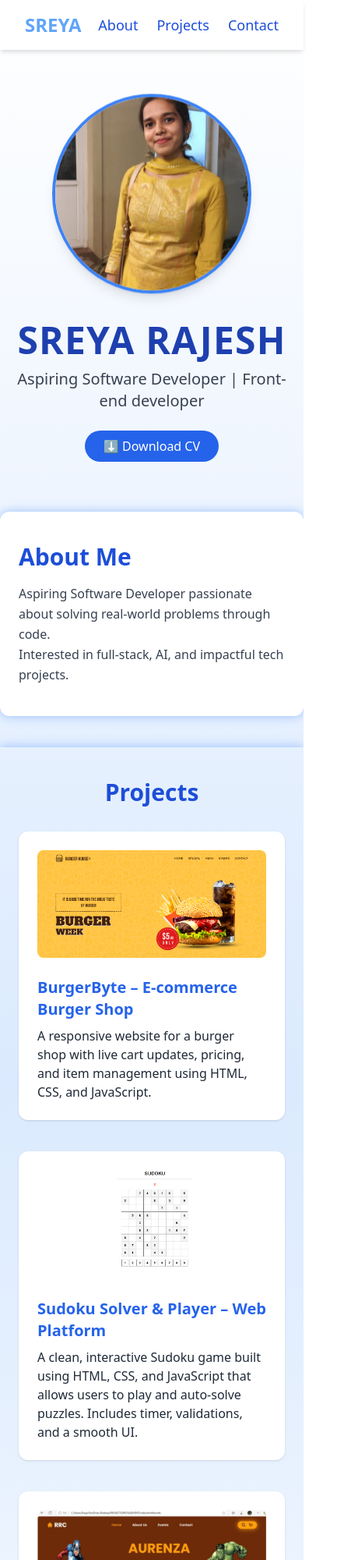
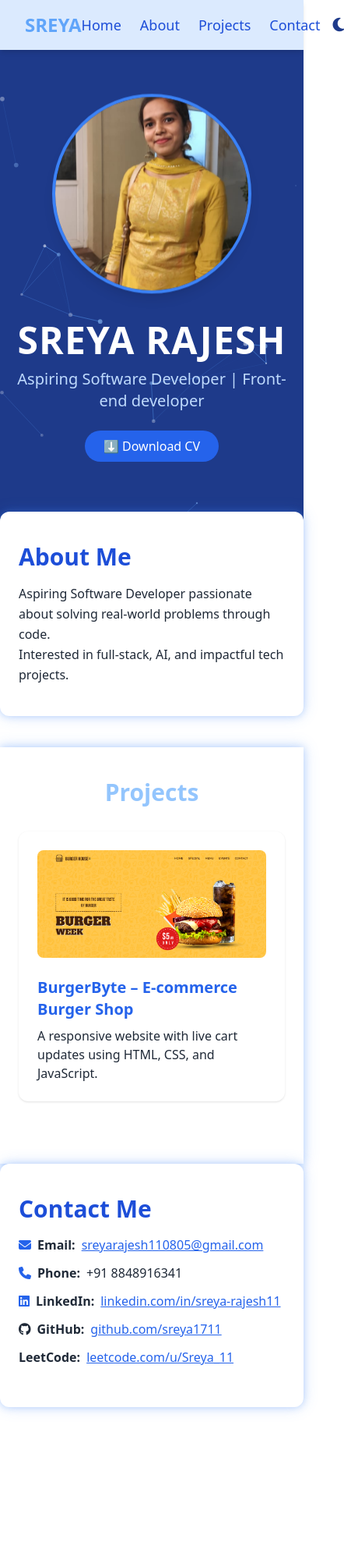
Before and after one commit to sreya1711/PORTFOLIO11, a plain HTML site: page index.html in a window 390 px wide. Shown: the top 2000 px of the page at 78% size, 442 px wide, since content can reach past the window. After the commit the page ends 1844 px from the top, so only its background shows below. Drawn offline with nearby package versions, Linux system fonts and the light colour scheme.

Commit message:
Update index.html

```diff
--- a/index.html
+++ b/index.html
@@ -1,21 +1,28 @@
 <!DOCTYPE html>
 <html lang="en">
 <head>
-  <meta charset="UTF-8">
-  <meta name="viewport" content="width=device-width, initial-scale=1.0">
+  <meta charset="UTF-8" />
+  <meta name="viewport" content="width=device-width, initial-scale=1.0" />
   <title>Sreya Rajesh | Portfolio</title>
-  <script src="https://kit.fontawesome.com/a076d05399.js" crossorigin="anonymous"></script>
-
+  <!-- Updated Font Awesome 6 -->
+  <link rel="stylesheet" href="https://cdnjs.cloudflare.com/ajax/libs/font-awesome/6.4.0/css/all.min.css" />
   <script src="https://cdn.tailwindcss.com"></script>
+  <script>
+    tailwind.config = {
+      darkMode: 'class'
+    }
+  </script>
+  <script src="https://cdn.jsdelivr.net/npm/tsparticles@2.11.1/tsparticles.bundle.min.js"></script>
   <style>
     html {
       scroll-behavior: smooth;
+      transition: background-color 0.3s ease, color 0.3s ease;
     }
     .floating {
       animation: float 3s ease-in-out infinite;
     }
     @keyframes float {
-      0%, 100% { transform: translateY(0px); }
+      0%, 100% { transform: translateY(0); }
       50% { transform: translateY(-10px); }
     }
     .section-float {
@@ -23,7 +30,7 @@
       overflow: auto;
     }
     @keyframes float-section {
-      0%, 100% { transform: translateY(0px); }
+      0%, 100% { transform: translateY(0); }
       50% { transform: translateY(-5px); }
     }
     .glow {
@@ -39,52 +46,64 @@
       }
     }
     @keyframes blinkColor {
-  0%, 100% {
-    color: #60a5fa;  /* Light Blue */
+      0%, 100% { color: #60a5fa; }
+      50% { color: #1e3a8a; }
     }
-  50% {
-    color: #1e3a8a;  /* Dark Blue */
-  }
-}
-
     .blink {
       animation: blinkColor 1s infinite;
     }
+    #tsparticles {
+      position: fixed;
+      top: 0;
+      left: 0;
+      width: 100%;
+      height: 100%;
+      z-index: -1;
+    }
   </style>
 </head>
-<body class="bg-gradient-to-b from-white via-blue-100 to-white text-gray-900 font-sans">
-  <nav class="flex justify-between items-center px-8 py-4 text-lg sticky top-0 bg-white shadow-md z-50">
-    <h1 class="text-2xl font-bold blink">SREYA</h1>
+<body class="bg-white dark:bg-blue-900 text-gray-900 dark:text-gray-100 font-sans">
 
+  <div id="tsparticles"></div>
 
-    <ul class="flex gap-6 text-blue-700">
+  <!-- Navigation Bar -->
+  <nav class="flex justify-between items-center px-8 py-4 text-lg sticky top-0 bg-blue-100 dark:bg-gray-900 shadow-md z-50">
+    <h1 class="text-2xl font-bold blink text-blue-900 dark:text-white">SREYA</h1>
+    <div class="flex items-center gap-4">
+      <ul class="flex gap-6 text-blue-700 dark:text-blue-200">
+        <li><a href="#home" class="hover:text-blue-500">Home</a></li>
         <li><a href="#about" class="hover:text-blue-500">About</a></li>
         <li><a href="#projects" class="hover:text-blue-500">Projects</a></li>
         <li><a href="#contact" class="hover:text-blue-500">Contact</a></li>
       </ul>
+      <!-- Theme Toggle Button -->
+      <button id="theme-toggle" class="text-xl text-blue-900 dark:text-white hover:scale-110 transition">
+        <i id="theme-icon" class="fas fa-moon"></i>
+      </button>
+    </div>
   </nav>
 
   <!-- Hero Section -->
-  <section class="text-center py-16 px-4">
+  <section id="home" class="text-center py-16 px-4">
     <img src="image1.jpg" alt="Sreya" class="mx-auto rounded-full border-4 border-blue-500 floating shadow-lg w-64 h-64 object-cover mb-7">
-    <h1 class="text-5xl font-extrabold tracking-wide text-blue-800">SREYA RAJESH</h1>
-    <p class="text-xl mt-3 text-gray-700">Aspiring Software Developer | Front-end developer</p>
+    <h1 class="text-5xl font-extrabold tracking-wide text-white dark:text-blue-900">SREYA RAJESH</h1>
+    <p class="text-xl mt-3 text-blue-200 dark:text-gray-700">Aspiring Software Developer | Front-end developer</p>
     <a href="SREYA.CV.pdf" download class="mt-6 inline-block bg-blue-600 text-white px-6 py-2 rounded-full hover:bg-blue-700 transition">
       ⬇ Download CV
     </a>
   </section>
 
   <!-- About Section -->
-  <section id="about" class="max-w-3xl mx-auto px-6 py-10 section-float glow bg-white text-gray-800 rounded-xl mb-10 shadow-md">
+  <section id="about" class="max-w-3xl mx-auto px-6 py-10 section-float glow bg-white text-gray-800 dark:bg-gray-100 dark:text-gray-800 rounded-xl mb-10 shadow-md">
     <h2 class="text-3xl font-bold text-blue-700 mb-4">About Me</h2>
-    <p class="text-gray-700 leading-relaxed hidden md:block">
+    <p class="leading-relaxed hidden md:block">
       I am a passionate and dedicated Computer Science student aiming to become a skilled Software Developer.<br>
       I enjoy solving real-world problems through coding and creative thinking.<br>
       My interests include full-stack development, AI-based applications, and database systems.<br>
       I strive to build efficient, user-friendly, and scalable software solutions.<br>
       I'm constantly learning and eager to contribute to impactful tech projects.
     </p>
-    <p class="text-gray-700 leading-relaxed block md:hidden">
+    <p class="leading-relaxed block md:hidden">
       Aspiring Software Developer passionate about solving real-world problems through code.<br>
       Interested in full-stack, AI, and impactful tech projects.
     </p>
@@ -92,71 +111,108 @@
 
   <!-- Projects Section -->
   <section id="projects" class="max-w-4xl mx-auto px-6 py-10 section-float glow">
-    <h2 class="text-3xl font-bold text-blue-700 mb-8 text-center">Projects</h2>
-
+    <h2 class="text-3xl font-bold text-blue-300 mb-8 text-center">Projects</h2>
     <!-- Project 1 -->
-   <div class="bg-white p-6 rounded-xl shadow mb-10 text-gray-800 flex flex-col md:flex-row gap-6">
+    <div class="bg-white p-6 rounded-xl shadow mb-10 text-gray-800 flex flex-col md:flex-row gap-6 dark:bg-gray-100">
       <img src="project1.png" alt="Burger Shop" class="rounded-lg w-full md:w-1/2 object-cover">
       <div>
         <h3 class="text-xl font-semibold text-blue-600 mb-2">BurgerByte – E-commerce Burger Shop</h3>
-    <p>A responsive website for a burger shop with live cart updates, pricing, and item management using HTML, CSS, and JavaScript.</p>
+        <p>A responsive website with live cart updates using HTML, CSS, and JavaScript.</p>
       </div>
     </div>
-
-    <!-- Project 2 -->
-    <div class="bg-white p-6 rounded-xl shadow mb-10 text-gray-800 flex flex-col md:flex-row-reverse gap-6">
-  <img src="project2.png" alt="Sudoku Game" class="rounded-lg w-full md:w-1/2 object-cover">
-  <div>
-    <h3 class="text-xl font-semibold text-blue-600 mb-2">Sudoku Solver & Player – Web Platform</h3>
-    <p>A clean, interactive Sudoku game built using HTML, CSS, and JavaScript that allows users to play and auto-solve puzzles. Includes timer, validations, and a smooth UI.</p>
-  </div>
-</div>
-
-    <!-- Project 3 -->
-    <div class="bg-white p-6 rounded-xl shadow mb-10 text-gray-800 flex flex-col md:flex-row gap-6">
-  <img src="project3.jpg" alt="RRC Club Event" class="rounded-lg w-full md:w-1/2 object-cover">
-  <div>
-    <h3 class="text-xl font-semibold text-blue-600 mb-2">College RRC Club Event – Frontend Page</h3>
-    <p>A static event webpage for the Red Ribbon Club (RRC) built using HTML, CSS, and JavaScript. Includes event info, registration form, and a responsive layout for students.</p>
-  </div>
-</div>
+  </section>
 
   <!-- Contact Section -->
-  <section id="contact" class="max-w-3xl mx-auto px-6 py-10 section-float glow bg-white text-gray-800 rounded-xl mb-10 shadow-md">
+  <section id="contact" class="max-w-3xl mx-auto px-6 py-10 section-float glow bg-white text-gray-800 rounded-xl mb-10 shadow-md dark:bg-gray-100">
     <h2 class="text-3xl font-bold text-blue-700 mb-4">Contact Me</h2>
-
     <p class="mb-3 flex items-center gap-2">
       <i class="fas fa-envelope text-blue-600"></i>
-    <img src="https://cdn-icons-png.flaticon.com/512/732/732200.png" alt="Email" class="w-6 h-6 inline-block">
-
-    <strong>Email:</strong> <a href="mailto:sreya@example.com" class="text-blue-600 underline">sreyarajesh110805@gmail.com</a>
+      <strong>Email:</strong> <a href="mailto:sreyarajesh110805@gmail.com" class="text-blue-600 underline">sreyarajesh110805@gmail.com</a>
     </p>
-
     <p class="mb-3 flex items-center gap-2">
       <i class="fas fa-phone text-blue-600"></i>
-    <img src="https://cdn-icons-png.flaticon.com/512/724/724664.png" alt="Phone" class="w-6 h-6 inline-block">
-
       <strong>Phone:</strong> +91 8848916341
     </p>
-
     <p class="mb-3 flex items-center gap-2">
       <i class="fab fa-linkedin text-blue-600"></i>
-    <img src="https://cdn-icons-png.flaticon.com/512/174/174857.png" alt="LinkedIn" class="w-6 h-6 inline-block">
-
-    <strong>LinkedIn:</strong> <a href="https://linkedin.com/in/sreya" class="text-blue-600 underline">https://www.linkedin.com/in/sreya-rajesh11/</a>
+      <strong>LinkedIn:</strong> <a href="https://www.linkedin.com/in/sreya-rajesh11/" class="text-blue-600 underline">linkedin.com/in/sreya-rajesh11</a>
     </p>
-
     <p class="mb-3 flex items-center gap-2">
       <i class="fab fa-github text-gray-800"></i>
-    <img src="https://cdn-icons-png.flaticon.com/512/733/733553.png" alt="GitHub" class="w-6 h-6 inline-block">
-
-    <strong>GitHub:</strong> <a href="https://github.com/sreya" class="text-blue-600 underline">https://github.com/sreya1711</a>
+      <strong>GitHub:</strong> <a href="https://github.com/sreya1711" class="text-blue-600 underline">github.com/sreya1711</a>
     </p>
-
     <p class="mb-3 flex items-center gap-2">
-    <img src="https://leetcode.com/static/images/LeetCode_logo_rvs.png" alt="LeetCode" class="w-6 h-6">
-    <strong>LeetCode:</strong> <a href="https://leetcode.com/sreya" class="text-blue-600 underline">https://leetcode.com/u/Sreya_11/</a>
+      <strong>LeetCode:</strong> <a href="https://leetcode.com/u/Sreya_11/" class="text-blue-600 underline">leetcode.com/u/Sreya_11</a>
     </p>
   </section>
+
+  <!-- tsParticles -->
+  <script>
+    tsParticles.load("tsparticles", {
+      fullScreen: { enable: false },
+      background: { color: { value: "#1e3a8a" } },
+      particles: {
+        number: { value: 80, density: { enable: true, value_area: 800 } },
+        color: { value: ["#ffffff", "#93c5fd"] },
+        shape: { type: "circle" },
+        opacity: { value: 0.6, random: true },
+        size: { value: 3, random: true },
+        move: {
+          enable: true,
+          speed: 1.5,
+          direction: "none",
+          outModes: { default: "bounce" }
+        },
+        links: {
+          enable: true,
+          distance: 100,
+          color: "#60a5fa",
+          opacity: 0.4,
+          width: 1
+        }
+      },
+      interactivity: {
+        detectsOn: "window",
+        events: {
+          onHover: { enable: true, mode: "repulse" },
+          onClick: { enable: true, mode: "repulse" },
+          resize: true
+        },
+        modes: {
+          repulse: { distance: 150, duration: 0.6 }
+        }
+      },
+      retina_detect: true
+    });
+  </script>
+
+  <!-- Theme Toggle Script -->
+  <script>
+    const themeToggle = document.getElementById("theme-toggle");
+    const themeIcon = document.getElementById("theme-icon");
+
+    // Check for saved theme preference or use system preference
+    if (localStorage.getItem("theme") === "dark" ||
+        (!localStorage.getItem("theme") && window.matchMedia("(prefers-color-scheme: dark)").matches)) {
+      document.documentElement.classList.add("dark");
+      themeIcon.classList.replace("fa-moon", "fa-sun");
+    }
+
+    themeToggle.addEventListener("click", () => {
+      document.documentElement.classList.toggle("dark");
+      const isDark = document.documentElement.classList.contains("dark");
+      localStorage.setItem("theme", isDark ? "dark" : "light");
+
+      // Toggle between moon and sun icons
+      if (isDark) {
+        themeIcon.classList.replace("fa-moon", "fa-sun");
+      } else {
+        themeIcon.classList.replace("fa-sun", "fa-moon");
+      }
+
+      // For debugging
+      console.log("Theme toggled:", isDark ? "dark" : "light");
+    });
+  </script>
 </body>
 </html>
```
Lines whose indentation alone changed are shown as unchanged.
